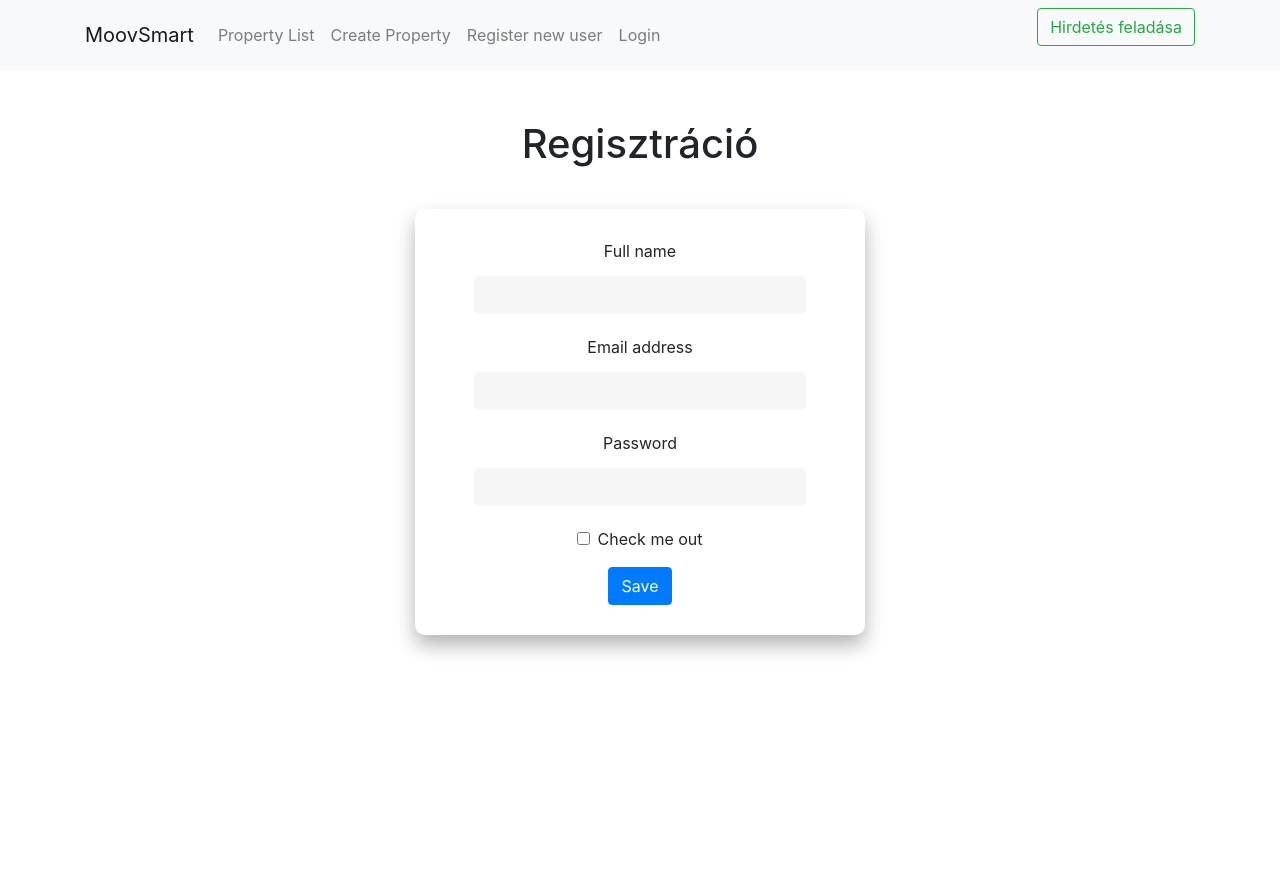
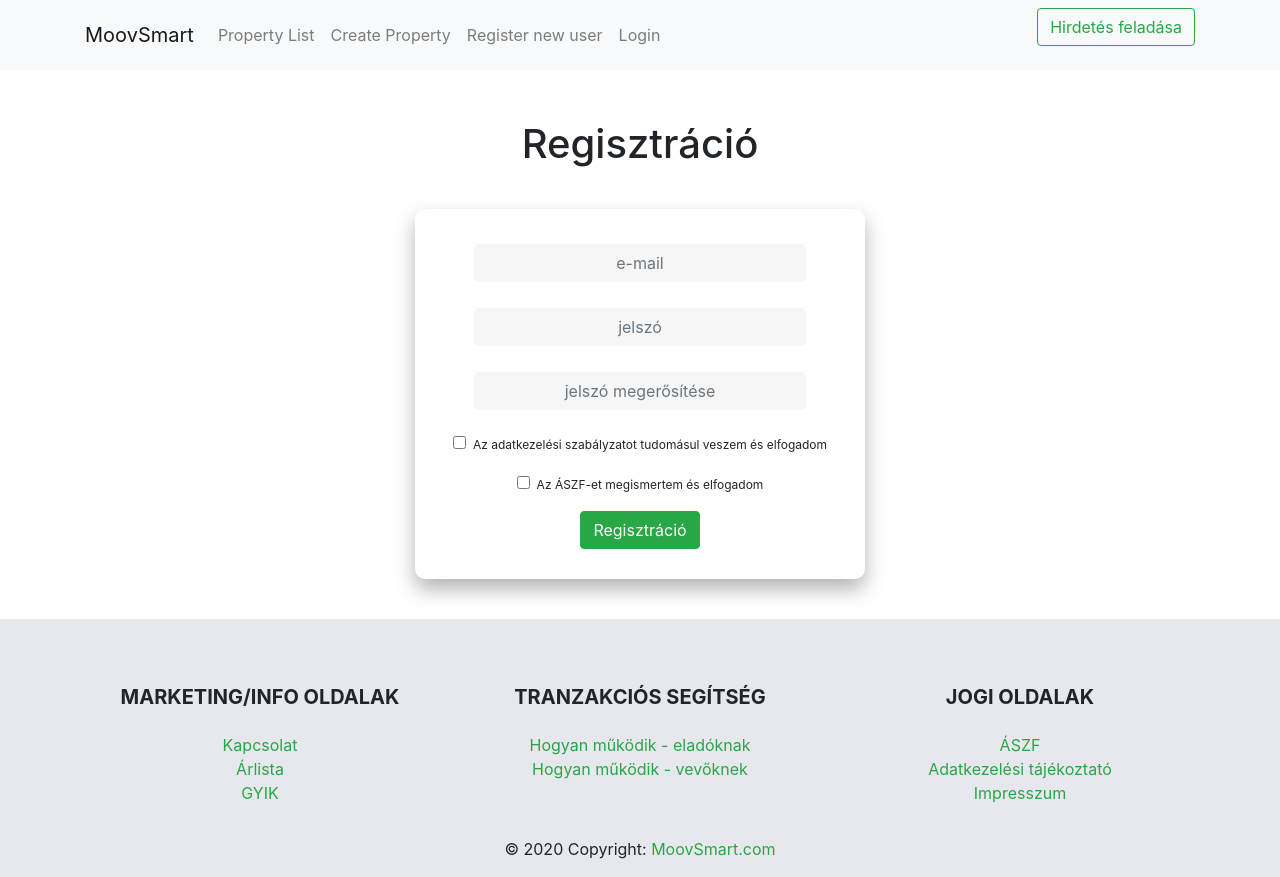
Before and after one commit to BariBori/moovsmart-project, an Angular app in the folder moovsmart/: page /userregister-form in a window 1280 px wide. Before the commit the page ends 800 px from the top, so only its background shows below. Built offline with nearby package versions, Linux system fonts and the light colour scheme.

Commit message:
modify footer, home, user-login, userregister add fontawsome module

```diff
--- a/moovsmart/package.json
+++ b/moovsmart/package.json
@@ -19,6 +19,9 @@
     "@angular/platform-browser": "~9.0.5",
     "@angular/platform-browser-dynamic": "~9.0.5",
     "@angular/router": "~9.0.5",
+    "@fortawesome/angular-fontawesome": "^0.6.0",
+    "@fortawesome/fontawesome-svg-core": "^1.2.27",
+    "@fortawesome/free-solid-svg-icons": "^5.12.1",
     "bootstrap": "^4.4.1",
     "jquery": "^3.4.1",
     "rxjs": "~6.5.4",
--- a/moovsmart/src/app/app.component.ts
+++ b/moovsmart/src/app/app.component.ts
@@ -1,4 +1,5 @@
 import {Component} from '@angular/core';
+
 
 @Component({
   selector: 'app-root',
@@ -7,4 +8,5 @@ import {Component} from '@angular/core';
 })
 export class AppComponent {
   title = 'hotel';
+
 }
--- a/moovsmart/src/app/app.module.ts
+++ b/moovsmart/src/app/app.module.ts
@@ -15,6 +15,7 @@ import { FooterComponent } from './components/footer/footer.component';
 import { UserLoginComponent } from './components/user-login/user-login.component';
 import { HttpInterceptorService } from './services/http-interceptor.service';
 import { SearchComponent } from './components/search/search.component';
+import {FontAwesomeModule} from "@fortawesome/angular-fontawesome";
 
 @NgModule({
   declarations: [
@@ -34,7 +35,8 @@ import { SearchComponent } from './components/search/search.component';
     BrowserModule,
     AppRoutingModule,
     ReactiveFormsModule,
-    HttpClientModule
+    HttpClientModule,
+    FontAwesomeModule
   ],
   providers: [
     {
--- a/moovsmart/src/app/components/footer/footer.component.css
+++ b/moovsmart/src/app/components/footer/footer.component.css
@@ -1,3 +1,12 @@
 .spacer{
-  padding-top: 200px;
+  padding-top: 50px;
 }
+
+.footer--light{
+  background:#e7e8ed;
+}
+
+.list-unstyled
+.a{
+  text-decoration: none;
+}
--- a/moovsmart/src/app/components/footer/footer.component.html
+++ b/moovsmart/src/app/components/footer/footer.component.html
@@ -1,5 +1,5 @@
 <!-- Footer -->
-<footer class="page-footer font-small cyan darken-3">
+<footer class="page-footer font-small footer--light">
   <div class="spacer"></div>
   <!-- Footer Links -->
   <div class="container text-center text-md-left">
@@ -8,20 +8,20 @@
     <div class="row">
 
       <!-- Grid column -->
-      <div class="col-md-4 mx-auto">
+      <div class="col-md-4 mx-auto text-center">
 
         <!-- Links -->
         <h5 class="font-weight-bold text-uppercase mt-3 mb-4">Marketing/Info oldalak</h5>
 
         <ul class="list-unstyled">
           <li>
-            <a href="#!">Kapcsolat</a>
+            <a href="#!"class="text-success">Kapcsolat</a>
           </li>
           <li>
-            <a href="#!">Árlista</a>
+            <a href="#!"class="text-success">Árlista</a>
           </li>
           <li>
-            <a href="#!">GYIK</a>
+            <a href="#!"class="text-success">GYIK</a>
           </li>
         </ul>
 
@@ -31,17 +31,17 @@
       <hr class="clearfix w-100 d-md-none">
 
       <!-- Grid column -->
-      <div class="col-md-4 mx-auto">
+      <div class="col-md-4 mx-auto text-center">
 
         <!-- Links -->
         <h5 class="font-weight-bold text-uppercase mt-3 mb-4">Tranzakciós segítség</h5>
 
         <ul class="list-unstyled">
           <li>
-            <a href="#!">Hogyan működik - eladóknak</a>
+            <a href="#!"class="text-success">Hogyan működik - eladóknak</a>
           </li>
           <li>
-            <a href="#!">Hogyan működik - vevőknek</a>
+            <a href="#!"class="text-success">Hogyan működik - vevőknek</a>
           </li>
 
         </ul>
@@ -52,20 +52,20 @@
       <hr class="clearfix w-100 d-md-none">
 
       <!-- Grid column -->
-      <div class="col-md-4 mx-auto">
+      <div class="col-md-4 mx-auto text-center">
 
         <!-- Links -->
         <h5 class="font-weight-bold text-uppercase mt-3 mb-4">Jogi oldalak</h5>
 
         <ul class="list-unstyled">
           <li>
-            <a href="#!">ÁSZF</a>
+            <a href="#!" class="text-success">ÁSZF</a>
           </li>
           <li>
-            <a href="#!">Adatkezelési tájékoztató</a>
+            <a href="#!"class="text-success">Adatkezelési tájékoztató</a>
           </li>
           <li>
-            <a href="#!">Impresszum</a>
+            <a href="#!"class="text-success">Impresszum</a>
           </li>
         </ul>
 
@@ -84,7 +84,7 @@
 
   <!-- Copyright -->
   <div class="footer-copyright text-center py-3">© 2020 Copyright:
-    <a href="#"> MoovSmart.com</a>
+    <a href="#" class="text-success"> MoovSmart.com</a>
   </div>
   <!-- Copyright -->
 
--- a/moovsmart/src/app/components/home/home.component.css
+++ b/moovsmart/src/app/components/home/home.component.css
@@ -2,8 +2,8 @@
   background:
     /* top, transparent red */
     linear-gradient(
-      rgba(120, 200, 200, 0.45),
-      rgba(120, 200, 200, 0.45)
+      rgba(120, 200, 200, 0.60),
+      rgba(120, 200, 200, 0.60)
     ), url("https://res.cloudinary.com/dqmt1lieq/image/upload/v1583836204/moovsmart_home_cut_min_zld0ps.jpg");
   background-position: center;
   background-repeat: no-repeat;
@@ -12,8 +12,23 @@
 }
 
 .home-welcome{
-  padding-top: 100px;
+  padding: 50px 0px 50px 0px;
   color: white;
   margin: auto;
   text-align: center;
 }
+
+.marketing{
+  padding-top: 50px;
+}
+
+.wrapper{
+  text-align: center;
+  padding: 20px 0px 20px 0px;
+}
+
+.icon{
+  font-size: 36px;
+  text-align: center;
+  color: #5cb85c;
+}
--- a/moovsmart/src/app/components/home/home.component.html
+++ b/moovsmart/src/app/components/home/home.component.html
@@ -5,6 +5,32 @@
     <h2 class ="home-welcome">Megállapodáskötés gyorsan, megbízhatóan, átláthatóan.</h2>
   </div>
 </div>
+<div class="container marketing">
+
+  <!-- Three columns of text below the carousel -->
+  <div class="row">
+    <div class="col-lg-4 text-center">
+      <fa-icon [icon]="faCity" class="icon"></fa-icon>
+      <h2>Töltsd fel az ingatlant!</h2>
+      <p>Eladó vagy bérbeadó ingatlanodat töltsd fel, hogy átláthatóan, biztonságosan tudj rá megállapodni - akár nyaralás közben is!</p>
+
+    </div><!-- /.col-lg-4 -->
+    <div class="col-lg-4 text-center">
+      <fa-icon [icon]="faDeal" class="icon"></fa-icon>
+      <h2>Állapodj meg!</h2>
+      <p>Adj (ellen)ajánlatot online rendszerünkben. Nézd meg a többiek ajánlatait is. Ha megállapodtatok, biztosítsd be az ajánlatot!</p>
+
+    </div><!-- /.col-lg-4 -->
+    <div class="col-lg-4 text-center">
+      <fa-icon [icon]="faFileContract" class="icon"></fa-icon>      <h2>Szerződj!</h2>
+      <p>Nálunk minden lényeges feltételben megállapodhatsz. Nálunk érvényes előszerződést kötsz, a többi már a végrehajtás.</p>
+
+    </div><!-- /.col-lg-4 -->
+  </div><!-- /.row -->
+  <div class="wrapper">
+    <button class="btn btn-success button-more" href="#" role="button">Tudj meg többet</button>
+  </div>
+</div>
 
 
 
--- a/moovsmart/src/app/components/home/home.component.ts
+++ b/moovsmart/src/app/components/home/home.component.ts
@@ -1,4 +1,5 @@
 import { Component, OnInit } from '@angular/core';
+import {faCity, faFileContract, faFileUpload, faHandshake, faSearchLocation} from '@fortawesome/free-solid-svg-icons';
 
 @Component({
   selector: 'app-home',
@@ -7,6 +8,12 @@ import { Component, OnInit } from '@angular/core';
 })
 export class HomeComponent implements OnInit {
 
+  faFileContract = faFileContract;
+  faFileUpload = faFileUpload;
+  faSearchLocation = faSearchLocation;
+  faCity = faCity;
+  faDeal = faHandshake;
+
   constructor() { }
 
   ngOnInit(): void {
--- a/moovsmart/src/app/components/user-login/user-login.component.css
+++ b/moovsmart/src/app/components/user-login/user-login.component.css
@@ -17,7 +17,7 @@
   max-width: 450px;
   position: relative;
   -webkit-box-shadow: 0 10px 20px 0 rgba(0,0,0,0.3);
-  box-shadow: 0 10px 20px 0 rgba(0,0,0,0.3);
+  box-shadow: 0 10px 20px 0 rgba(0,5,0,0.3);
   text-align: center;
 }
 
--- a/moovsmart/src/app/components/user-login/user-login.component.html
+++ b/moovsmart/src/app/components/user-login/user-login.component.html
@@ -11,7 +11,7 @@
 
         <input class="form-control" formControlName="password" id="password" type="password" placeholder="jelszó">
     </div>
-    <button type="submit" class="btn btn-primary" (click)="onSubmit()">Bejelentkezés</button>
+    <button type="submit" class="btn btn-success" (click)="onSubmit()">Bejelentkezés</button>
 
   <div class="info-reg">Még nem regisztráltál? <a routerLink="/userregister-form" >Itt</a> megteheted.</div>
 </form>
--- a/moovsmart/src/app/components/userregister-form/userregister-form.component.css
+++ b/moovsmart/src/app/components/userregister-form/userregister-form.component.css
@@ -45,3 +45,7 @@
 .info-reg{
   padding-top: 10px;
 }
+
+.form-check-label{
+  font-size: 12px;
+}
--- a/moovsmart/src/app/components/userregister-form/userregister-form.component.html
+++ b/moovsmart/src/app/components/userregister-form/userregister-form.component.html
@@ -2,24 +2,28 @@
   <h1>Regisztráció</h1>
   <hr>
 <form [formGroup]="registerNewUserForm" id="registerForm">
+
   <div class="form-group">
-    <label for="InputFullName">Full name</label>
-    <input aria-describedby="emailHelp" class="form-control" formControlName="personalDetails" id="InputFullName"
-           type="text">
+
+    <input aria-describedby="emailHelp" class="form-control" formControlName="email" id="email"
+           type="email" placeholder="e-mail">
   </div>
   <div class="form-group">
-    <label for="exampleInputEmail1">Email address</label>
-    <input aria-describedby="emailHelp" class="form-control" formControlName="email" id="exampleInputEmail1"
-           type="email">
+        <input class="form-control" formControlName="password" id="password" type="password" placeholder="jelszó">
   </div>
   <div class="form-group">
-    <label for="exampleInputPassword1">Password</label>
-    <input class="form-control" formControlName="password" id="exampleInputPassword1" type="password">
+    <input class="form-control" formControlName="password" id="passwordConfirm" type="password" placeholder="jelszó megerősítése">
   </div>
   <div class="form-group form-check">
-    <input type="checkbox" class="form-check-input" id="exampleCheck1">
-    <label class="form-check-label" for="exampleCheck1">Check me out</label>
+    <input type="checkbox" class="form-check-input" id="privacyPolicy">
+    <label class="form-check-label" for="privacyPolicy">Az adatkezelési szabályzatot tudomásul veszem és elfogadom </label>
   </div>
-  <button type="submit" class="btn btn-primary" (click)="saveUser()">Save</button>
+  <div class="form-group form-check">
+    <input type="checkbox" class="form-check-input" id="termsCondition">
+    <label class="form-check-label" for="termsCondition">Az ÁSZF-et megismertem és elfogadom </label>
+  </div>
+  <button type="submit" class="btn btn-success" (click)="saveUser()">Regisztráció</button>
 </form>
 </div>
+
+<app-footer></app-footer>
```
Also changed, not shown: 1 other file (tests, documents, lock files or other folders).
